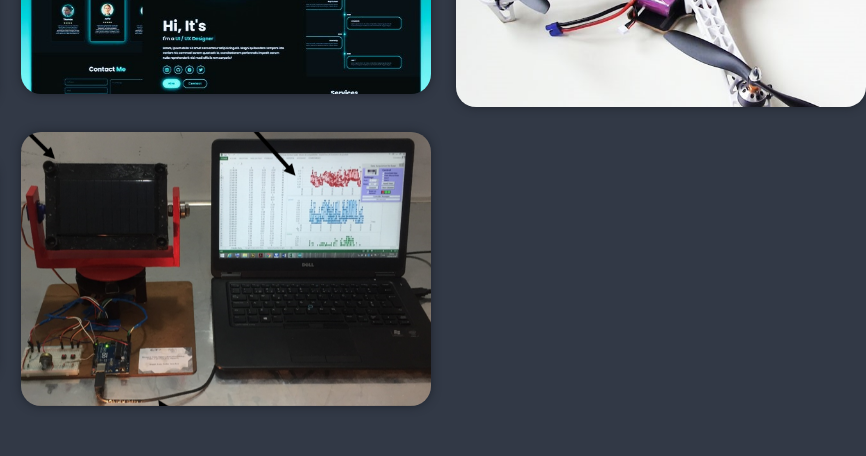
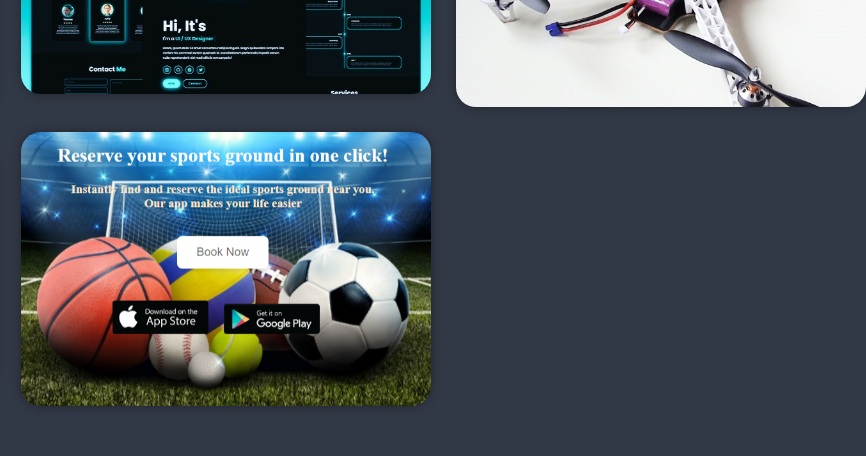
Before and after one commit to samykadri/portfolio, a plain HTML site: page index.html in a window 1280 px wide. Shown: the part 2740-3196 px from the top of the page, 414-1280 px from the left. Drawn offline with nearby package versions, Linux system fonts and the light colour scheme; some packages are replaced by stand-ins of ours; a script that the page names is missing.

Commit message:
Update index.html

```diff
--- a/index.html
+++ b/index.html
@@ -140,7 +140,7 @@
                 <img src="../portfolio/logo.png" ></div>
 
             <div class="portfolio-box">
-                <img src="../portfolio/portfolio1.PNG" >
+                <img src="../portfolio/portfolio4.PNG" >
                 <div class="portfolio-layer">
                     <h4>Sports Pitch Booking Web Application</h4>
                     <p>Developed a web application for sports pitch booking using HTML and CSS,
```
